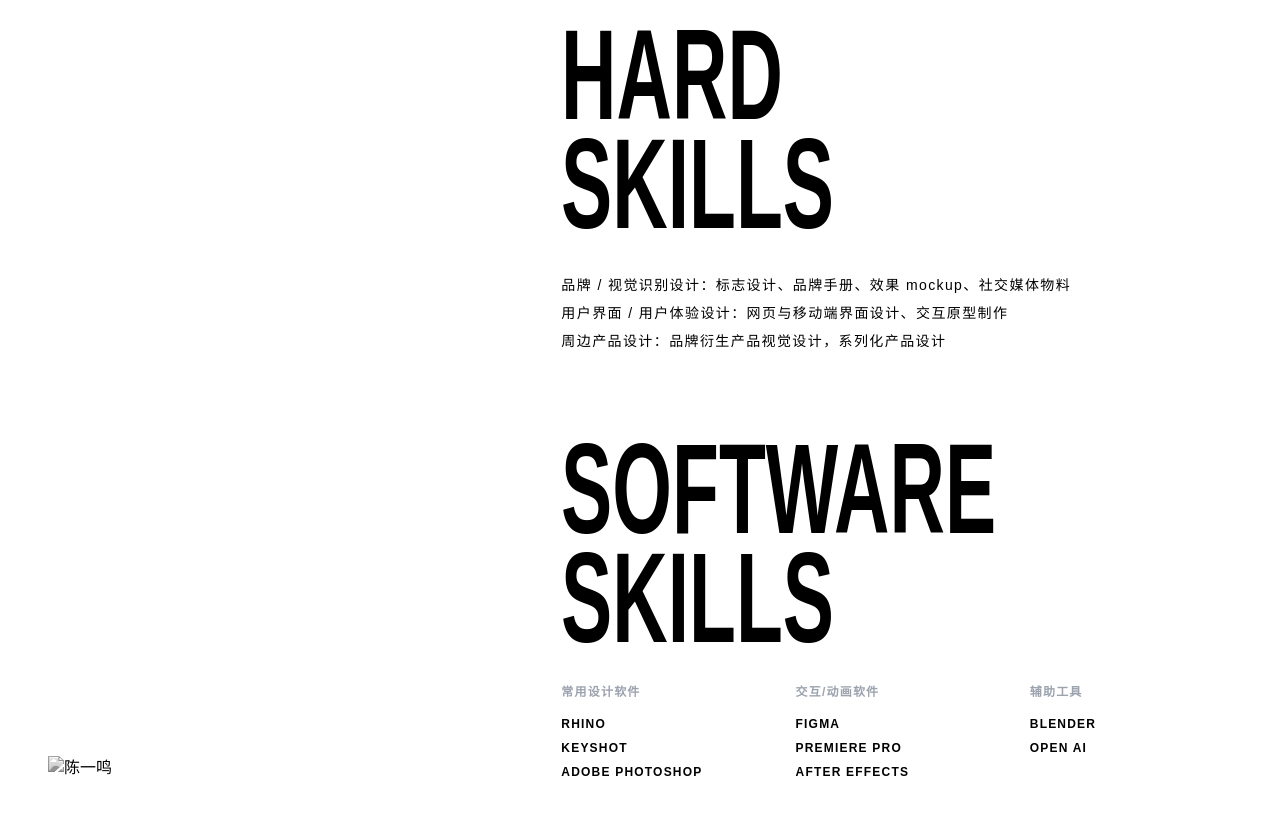
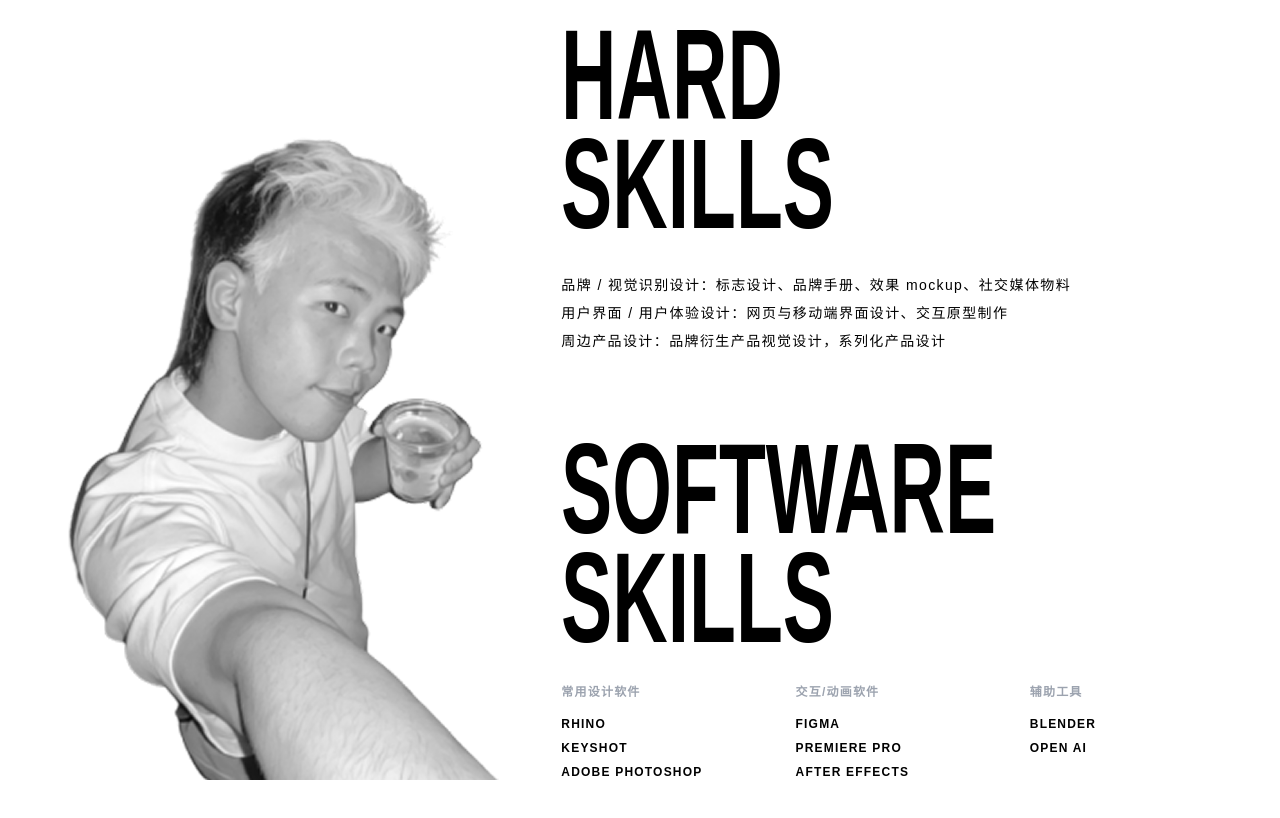
Before and after one commit to ErmingSunflower/ErmingDesign, a plain HTML site: page index.html in a window 1280 px wide. Shown: the part 960-1778 px from the top of the page. Drawn offline with nearby package versions, Linux system fonts and the light colour scheme.

Commit message:
Fix image source filename in index.html

```diff
--- a/index.html
+++ b/index.html
@@ -128,7 +128,7 @@
 
         <section class="relative grid lg:grid-cols-12 gap-12 items-end">
             <div class="lg:col-span-5 relative">
-                <img src="me.png" alt="陈一鸣" class="w-full grayscale hover:grayscale-0 transition-all duration-700 reveal-on-scroll">
+                <img src="me.png.png" alt="陈一鸣" class="w-full grayscale hover:grayscale-0 transition-all duration-700 reveal-on-scroll">
             </div>
 
             <div class="lg:col-span-7">
```
